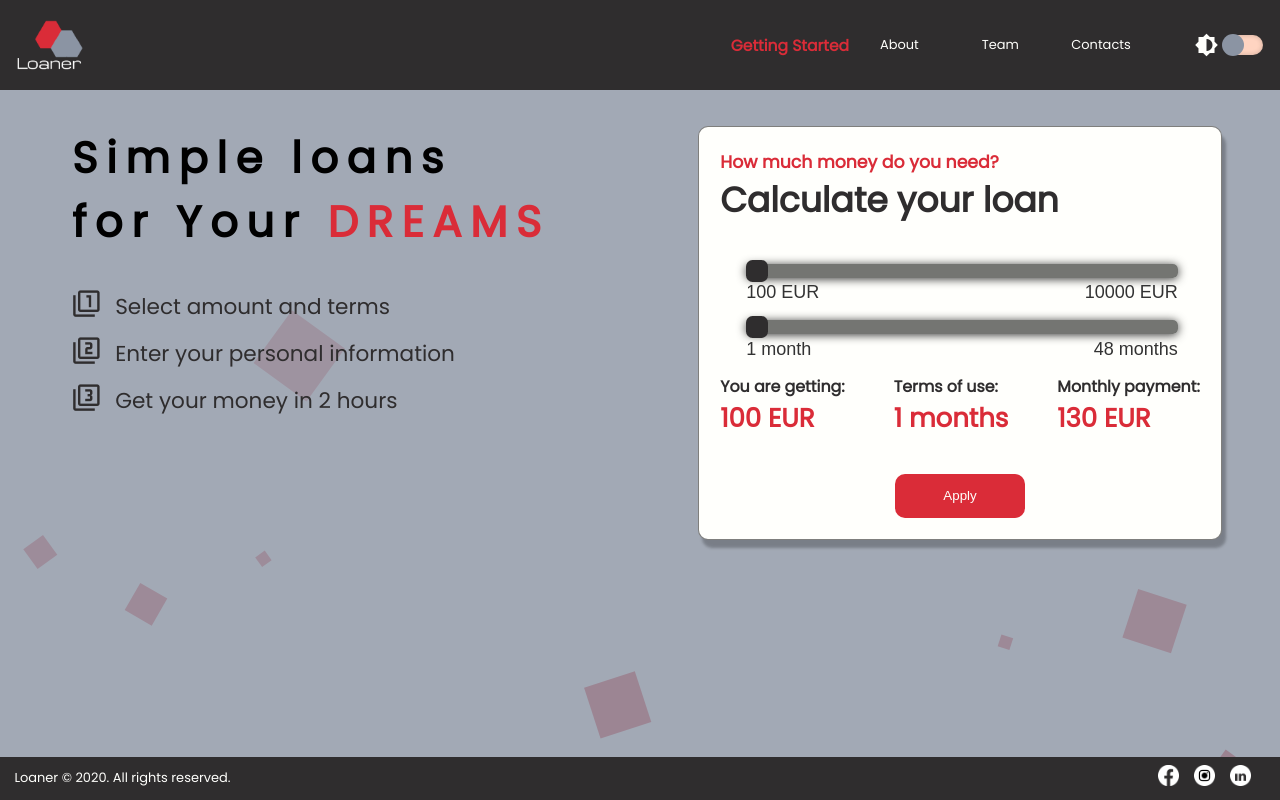
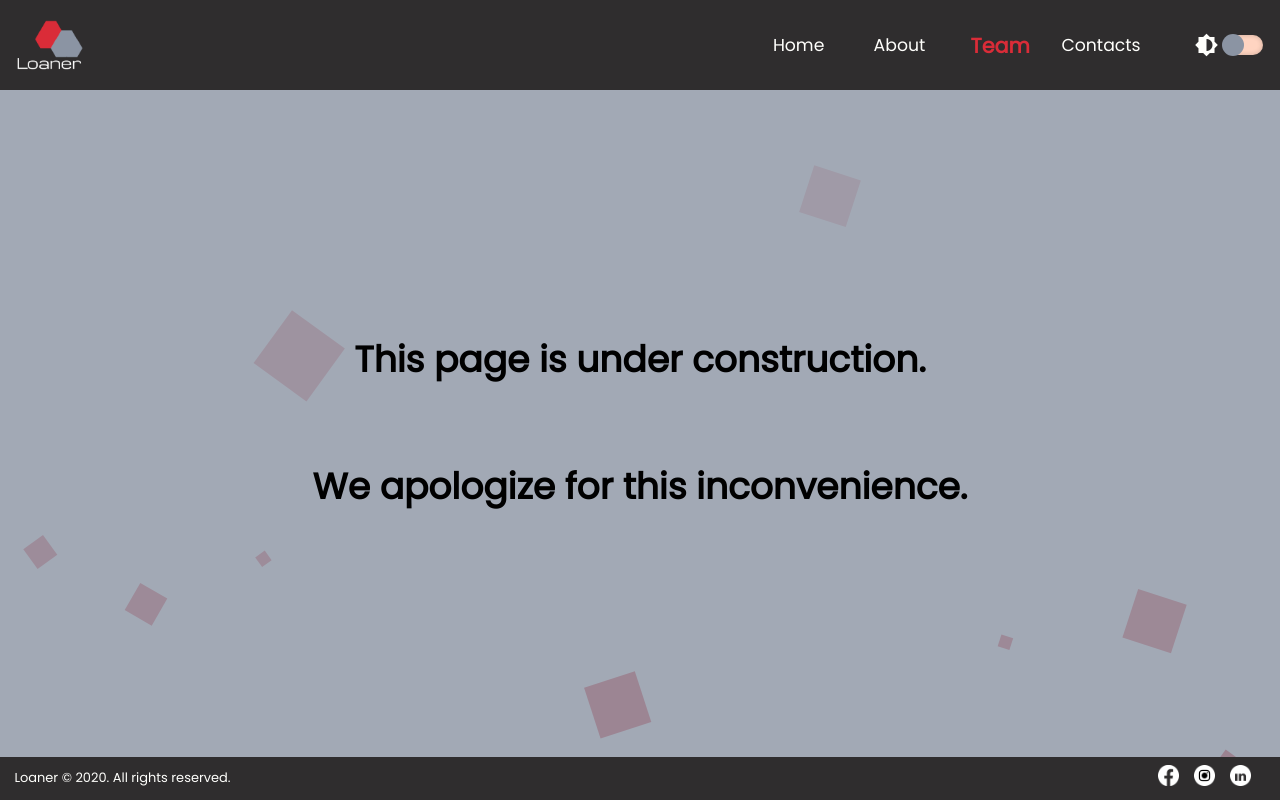
Before and after one commit to WarOnKhoff/Loaner, a React (Create React App) app: page /team in a window 1280 px wide. Before the commit this address led to /. Built offline with nearby package versions, Linux system fonts and the light colour scheme.

Commit message:
Added router / Style fixes / Under construction Page

```diff
--- a/src/App.tsx
+++ b/src/App.tsx
@@ -1,13 +1,23 @@
 import React from "react";
 import HomePage from "./pages/HomePage";
 import AboutPage from "./pages/AboutPage";
+import UnderConstruction from "./pages/UnderConstruction";
 import { Switch, Route, Redirect } from "react-router-dom";
 
 const App: React.FC = () => {
   return (
     <Switch>
+      <Route path="/contacts">
+        <UnderConstruction />
+      </Route>
+      <Route path="/team">
+        <UnderConstruction />
+      </Route>
       <Route path="/about">
         <AboutPage />
+      </Route>
+      <Route path="/home">
+        <HomePage />
       </Route>
       <Route path="/" exact>
         <HomePage />
--- a/src/components/Header.tsx
+++ b/src/components/Header.tsx
@@ -1,78 +1,99 @@
-import React, { useContext } from 'react'
-import logo from '../assets/logo.png'
-import clsx from 'clsx'
-import { AppContext } from '../context/AppContext'
-import { ThemeContext } from '../context/ThemeContext'
+import React, { useContext } from "react";
+import logo from "../assets/logo.png";
+import clsx from "clsx";
+import { AppContext } from "../context/AppContext";
+import { ThemeContext } from "../context/ThemeContext";
+import { Link } from "react-router-dom";
 
 interface IMenuItem {
-	value: string
-	current: string
-	clickHandler(value: string): void
+  value: string;
+  current: string;
+  clickHandler(value: string): void;
+  lightTheme: boolean;
 }
 
-const MenuItem = ({ value, current, clickHandler }: IMenuItem) => {
+const MenuItem = ({ value, current, clickHandler, lightTheme }: IMenuItem) => {
   const link = clsx({
     linksGroup_item: true,
-		current_page: value === current,
-	})
+    linksGroup_item_lightTheme: lightTheme,
+    current_page: value === current
+  });
   const handleClick = () => {
-		clickHandler(value)
-	}
+    clickHandler(value);
+  };
   return (
-		<li className={link} onClick={handleClick}>
+    <Link to={value.toLowerCase()} className={link} onClick={handleClick}>
       {value}
-		</li>
-	)
-}
+    </Link>
+  );
+};
 
 const Header = () => {
-	const [open, setOpen] = React.useState<boolean>(false)
-	const { page, setPage } = useContext(AppContext)
-	const { theme, themeToggler } = useContext(ThemeContext)
+  const [open, setOpen] = React.useState<boolean>(false);
+  const { page, setPage } = useContext(AppContext);
+  const { theme, themeToggler } = useContext(ThemeContext);
+
+  const lightTheme = theme === "light";
 
   const menuList = clsx({
     linksGroup: true,
     closed: !open,
     open: open,
-		'menu-lightTheme': theme === 'light',
-	})
+    "menu-lightTheme": lightTheme
+  });
   const navBar = clsx({
     navbar: true,
-		'header-lightTheme': theme === 'light',
-	})
+    "header-lightTheme": lightTheme
+  });
   const menuBtn = clsx({
     menuBtn: true,
     large: true,
-		'material-icons': true,
-		highlightedBtn: open,
-	})
+    "material-icons": true,
+    highlightedBtn: open
+  });
 
   return (
     <nav className={navBar}>
-			<img src={logo} alt='Loaner logo' className='navbar_logo' />
-			<span className='space' />
+      <img src={logo} alt="Loaner logo" className="navbar_logo" />
+      <span className="space" />
       <ul className={menuList}>
         <MenuItem
-					value={'Getting Started'}
+          value={"home"}
           current={page}
           clickHandler={setPage}
+          lightTheme={lightTheme}
         />
-				<MenuItem value={'About'} current={page} clickHandler={setPage} />
-				<MenuItem value={'Team'} current={page} clickHandler={setPage} />
-				<MenuItem value={'Contacts'} current={page} clickHandler={setPage} />
+        <MenuItem
+          value={"about"}
+          current={page}
+          clickHandler={setPage}
+          lightTheme={lightTheme}
+        />
+        <MenuItem
+          value={"team"}
+          current={page}
+          clickHandler={setPage}
+          lightTheme={lightTheme}
+        />
+        <MenuItem
+          value={"contacts"}
+          current={page}
+          clickHandler={setPage}
+          lightTheme={lightTheme}
+        />
       </ul>
       <i className={menuBtn} onClick={() => setOpen(!open)}>
         dehaze
       </i>
-			<i className='large material-icons togglerIcon'>brightness_6</i>
+      <i className="large material-icons togglerIcon">brightness_6</i>
       <input
-				className='modeToggler'
-				type='checkbox'
-				checked={theme === 'light'}
+        className="modeToggler"
+        type="checkbox"
+        checked={lightTheme}
         onChange={themeToggler}
       />
     </nav>
-	)
-}
+  );
+};
 
-export default Header
+export default Header;
--- a/src/context/AppContext.tsx
+++ b/src/context/AppContext.tsx
@@ -1,13 +1,13 @@
-import React, { useState } from 'react'
-import { useLocalStorage } from './useLocalStorage'
+import React, { useState } from "react";
+import { useLocalStorage } from "./useLocalStorage";
 
 interface ContextProps {
-	loanAmount: number
-	setLoanAmount(value: number): void
-	loanTerm: number
-	setLoanTerm(value: number): void
-	page: string
-	setPage(value: string): void
+  loanAmount: number;
+  setLoanAmount(value: number): void;
+  loanTerm: number;
+  setLoanTerm(value: number): void;
+  page: string;
+  setPage(value: string): void;
 }
 
 export const AppContext = React.createContext<ContextProps>({
@@ -15,23 +15,25 @@ export const AppContext = React.createContext<ContextProps>({
   setLoanAmount: () => {},
   loanTerm: 1,
   setLoanTerm: () => {},
-	page: 'Getting Started',
-	setPage: () => {},
-})
+  page: "Home",
+  setPage: () => {}
+});
 
 export const AppContextProvider = (props: React.PropsWithChildren<{}>) => {
-	const [loanAmount, setLoanAmount] = useLocalStorage('loan', 100)
-	const [loanTerm, setLoanTerm] = useLocalStorage('term', 1)
-	const [page, setPage] = useState<string>('Getting Started')
+  const [loanAmount, setLoanAmount] = useLocalStorage("loan", 100);
+  const [loanTerm, setLoanTerm] = useLocalStorage("term", 1);
+  const [page, setPage] = useState<string>(
+    window.location.pathname.substring(1)
+  );
   const value = {
     loanAmount,
     setLoanAmount,
     loanTerm,
     setLoanTerm,
     page,
-		setPage,
-	}
+    setPage
+  };
   return (
     <AppContext.Provider value={value}>{props.children}</AppContext.Provider>
-	)
-}
+  );
+};
--- a/src/pages/HomePage.tsx
+++ b/src/pages/HomePage.tsx
@@ -11,7 +11,7 @@ const Home = () => {
   const { theme } = useContext(ThemeContext);
   const main = cx({
     main: true,
-    main_ligthTheme: theme === "light"
+    main_ligthTheme: theme === "light",
   });
   return (
     <>
--- /dev/null
+++ b/src/pages/UnderConstruction.tsx
@@ -0,0 +1,27 @@
+import React, { useContext } from "react";
+import Footer from "../components/Footer";
+import Background from "../components/Background";
+import { ThemeContext } from "../context/ThemeContext";
+import Header from "../components/Header";
+import cx from "clsx";
+
+const Home = () => {
+  const { theme } = useContext(ThemeContext);
+  const main = cx({
+    main: true,
+    main_ligthTheme: theme === "light"
+  });
+  return (
+    <section className={main}>
+      <Header />
+      <div className="underconstruction">
+        <p>This page is under construction.</p>
+        <p>We apologize for this inconvenience.</p>
+      </div>
+      <Footer />
+      <Background />
+    </section>
+  );
+};
+
+export default Home;
--- a/src/scss/base.scss
+++ b/src/scss/base.scss
@@ -1,4 +1,4 @@
-@import url('https://fonts.googleapis.com/css?family=Poppins&display=swap');
+@import url("https://fonts.googleapis.com/css?family=Poppins&display=swap");
 
 // root selector for futher rem unit usage (1rem = 10px)
 :root {
@@ -23,10 +23,10 @@
 body {
   margin: 0;
   padding: 0;
-	font-family: 'Poppins';
-	font-family: 'Poppins', -apple-system, BlinkMacSystemFont, 'Segoe UI',
-		'Roboto', 'Oxygen', 'Ubuntu', 'Cantarell', 'Fira Sans', 'Droid Sans',
-		'Helvetica Neue', sans-serif;
+  font-family: "Poppins";
+  font-family: "Poppins", -apple-system, BlinkMacSystemFont, "Segoe UI",
+    "Roboto", "Oxygen", "Ubuntu", "Cantarell", "Fira Sans", "Droid Sans",
+    "Helvetica Neue", sans-serif;
   -webkit-font-smoothing: antialiased;
   -moz-osx-font-smoothing: grayscale;
 }
@@ -34,3 +34,15 @@ body {
 .space {
   flex-grow: 1;
 }
+
+.underconstruction {
+  width: 100%;
+  flex-grow: 1;
+  display: flex;
+  justify-content: center;
+  align-items: center;
+  padding: 5rem;
+  font-size: 5rem;
+  font-weight: bold;
+  flex-direction: column;
+}
--- a/src/scss/components/Header.scss
+++ b/src/scss/components/Header.scss
@@ -11,7 +11,7 @@
   justify-content: center;
   background: $primaryColor;
   color: $lightColor;
-  font-size: 1.8rem;
+  font-size: 2.4rem;
   transition: all 0.2s;
   &_logo {
     width: 10rem;
@@ -27,10 +27,12 @@
 }
 .menuBtn {
   color: $lightColor;
-  font-size: 4rem;
+  font-size: 5rem;
   display: none;
   @media screen and (max-width: $bp-medium) {
-    display: block;
+    display: flex;
+    height: 100%;
+    align-items: center;
   }
 }
 
@@ -43,7 +45,12 @@
   list-style: none;
   display: flex;
   margin-right: 5rem;
+
   &_item {
+    text-decoration: none;
+    text-emphasis: none;
+    text-transform: capitalize;
+    color: $lightColor;
     cursor: pointer;
     display: flex;
     align-items: center;
@@ -51,6 +58,9 @@
     min-width: 14rem;
     text-align: center;
     transition: font-size 0.3s;
+    &_lightTheme {
+      color: $primaryColor;
+    }
     @media screen and (max-width: $bp-medium) {
       margin-bottom: 1em;
     }
```
Also changed, not shown: src/context/useLocalStorage.tsx (+18 -18 lines), 1 other file (tests, documents, lock files or other folders). Lines whose indentation alone changed are shown as unchanged.
